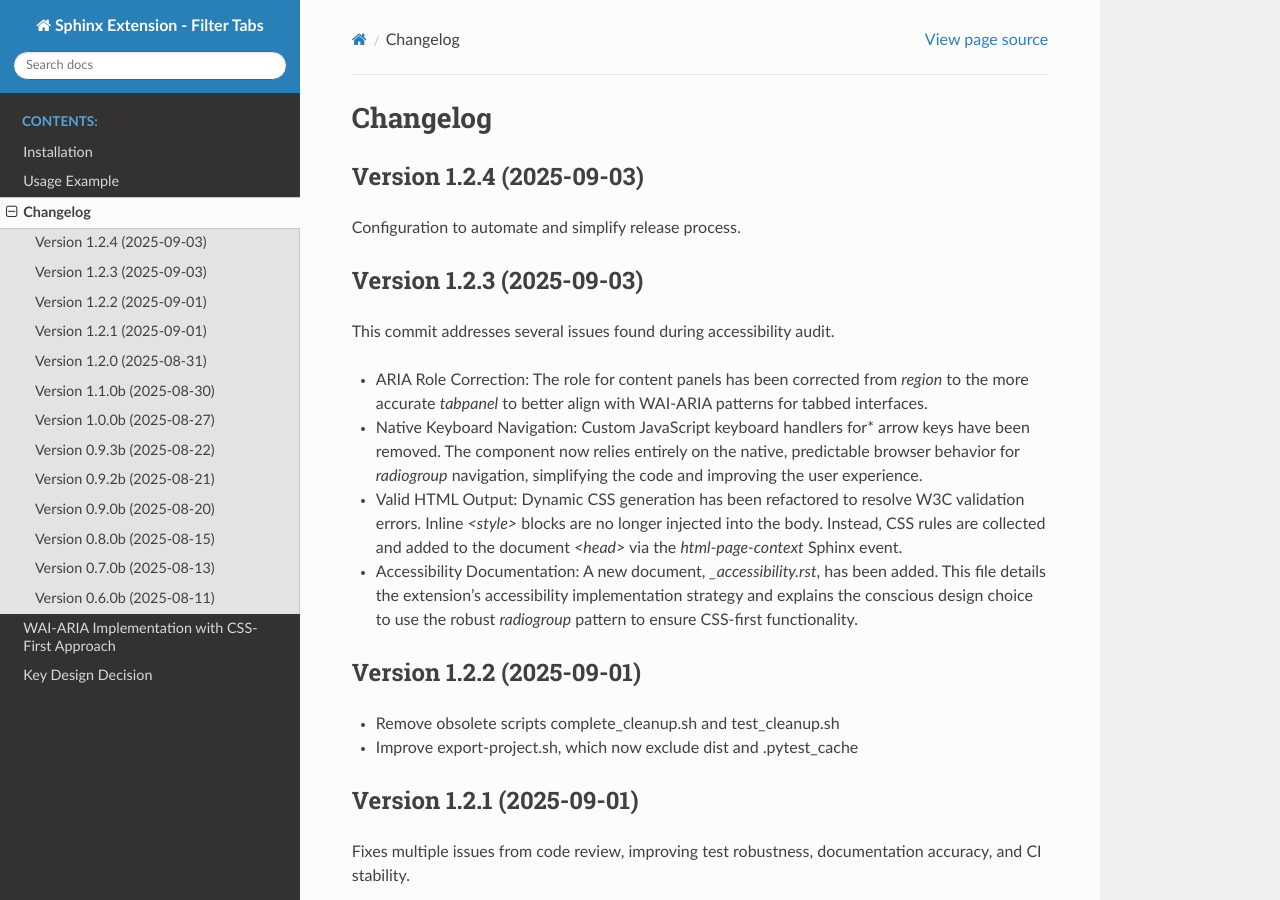
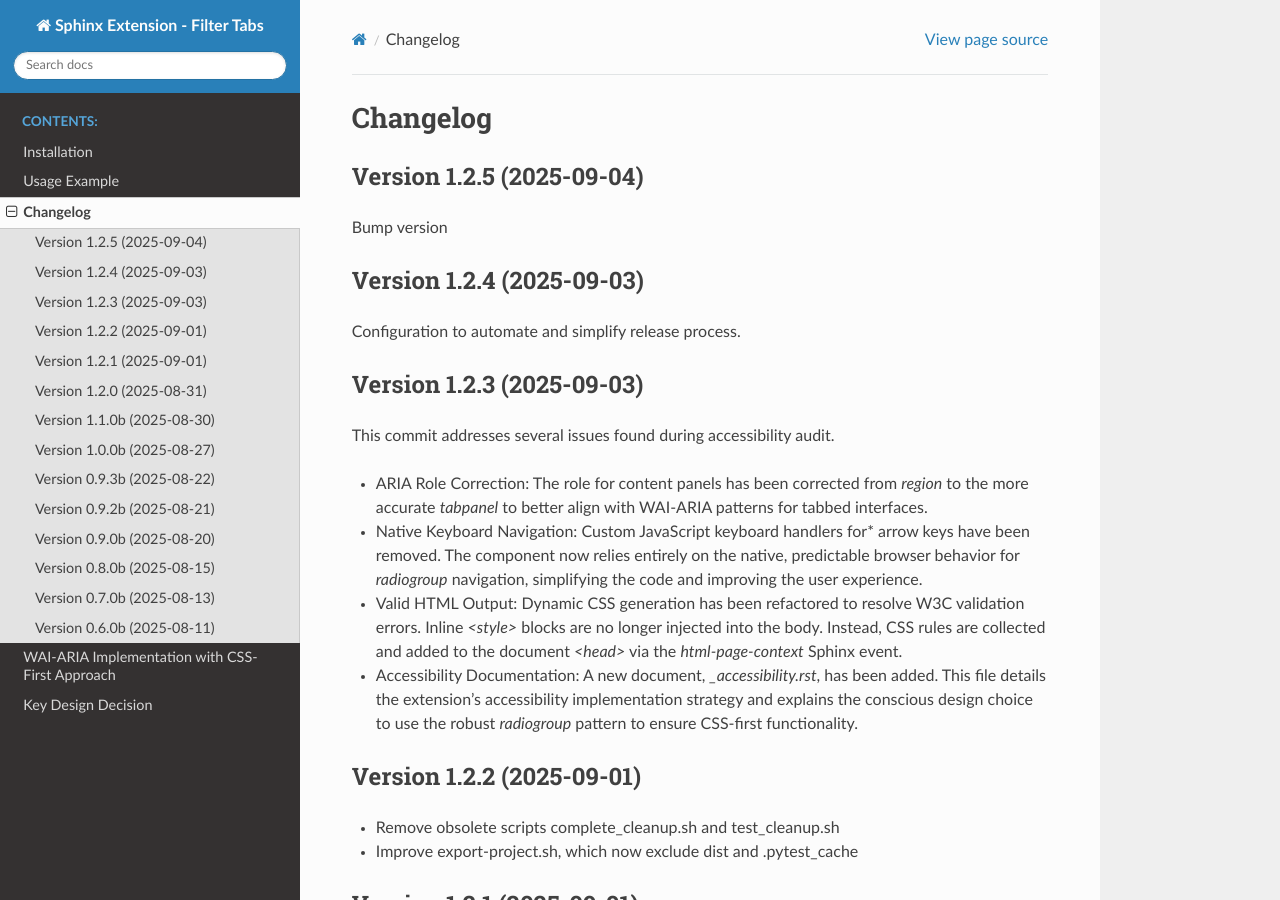
Before and after one commit to aputtu/sphinx-filter-tabs, a Sphinx documentation site: the page built from docs/changelog.rst, in a window 1280 px wide and 900 px high. Built offline with Sphinx 7.4.7 and the Read the Docs theme 3.1.0, drawn with Linux system fonts in a browser that asks for light colours.

Commit message:
Bump version to 1.2.5

```diff
--- a/docs/changelog.rst
+++ b/docs/changelog.rst
@@ -1,5 +1,10 @@
 Changelog
 =========
+
+Version 1.2.5 (2025-09-04)
+--------------------------
+
+Bump version
 
 Version 1.2.4 (2025-09-03)
 --------------------------
--- a/docs/conf.py
+++ b/docs/conf.py
@@ -5,7 +5,7 @@
 project = 'Sphinx Extension - Filter Tabs'
 copyright = '2025, Aputsiak Niels Janussen'
 author = 'Aputsiak Niels Janussen'
-release = '1.2.4'
+release = '1.2.5'
 
 # -- General configuration ---------------------------------------------------
 extensions = [
--- a/pyproject.toml
+++ b/pyproject.toml
@@ -5,7 +5,7 @@
 [project]
 keywords = ["sphinx", "extension", "tabs", "filter", "documentation", "css-only", "accessibility", "keyboard-navigation"]
 name = "sphinx-filter-tabs"
-version = "1.2.4"
+version = "1.2.5"
 description = "A Sphinx extension for accessible, CSS-first filterable content tabs."
 readme = { file = "README.md", content-type = "text/markdown" }
 license = { text = "GNU General Public License v3.0" }
```
